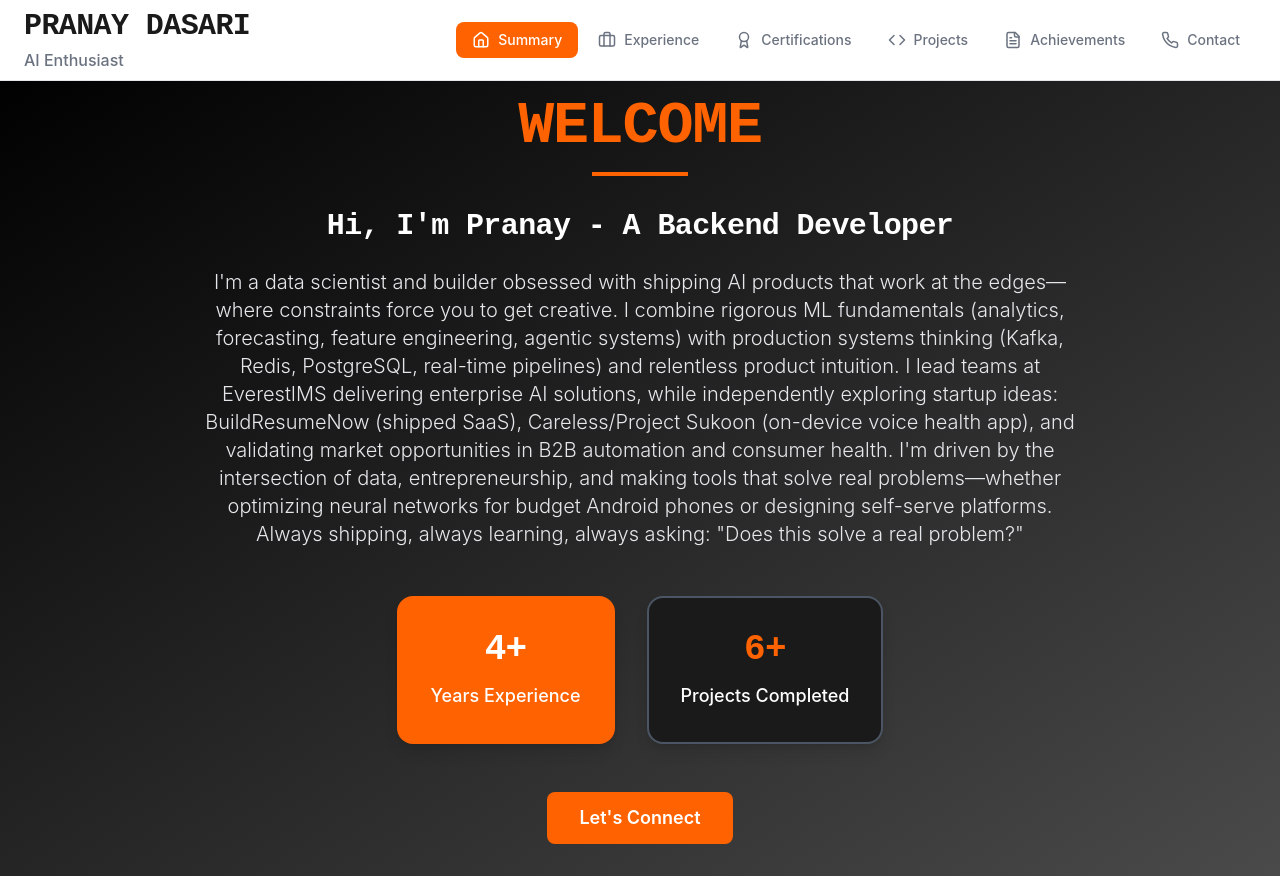
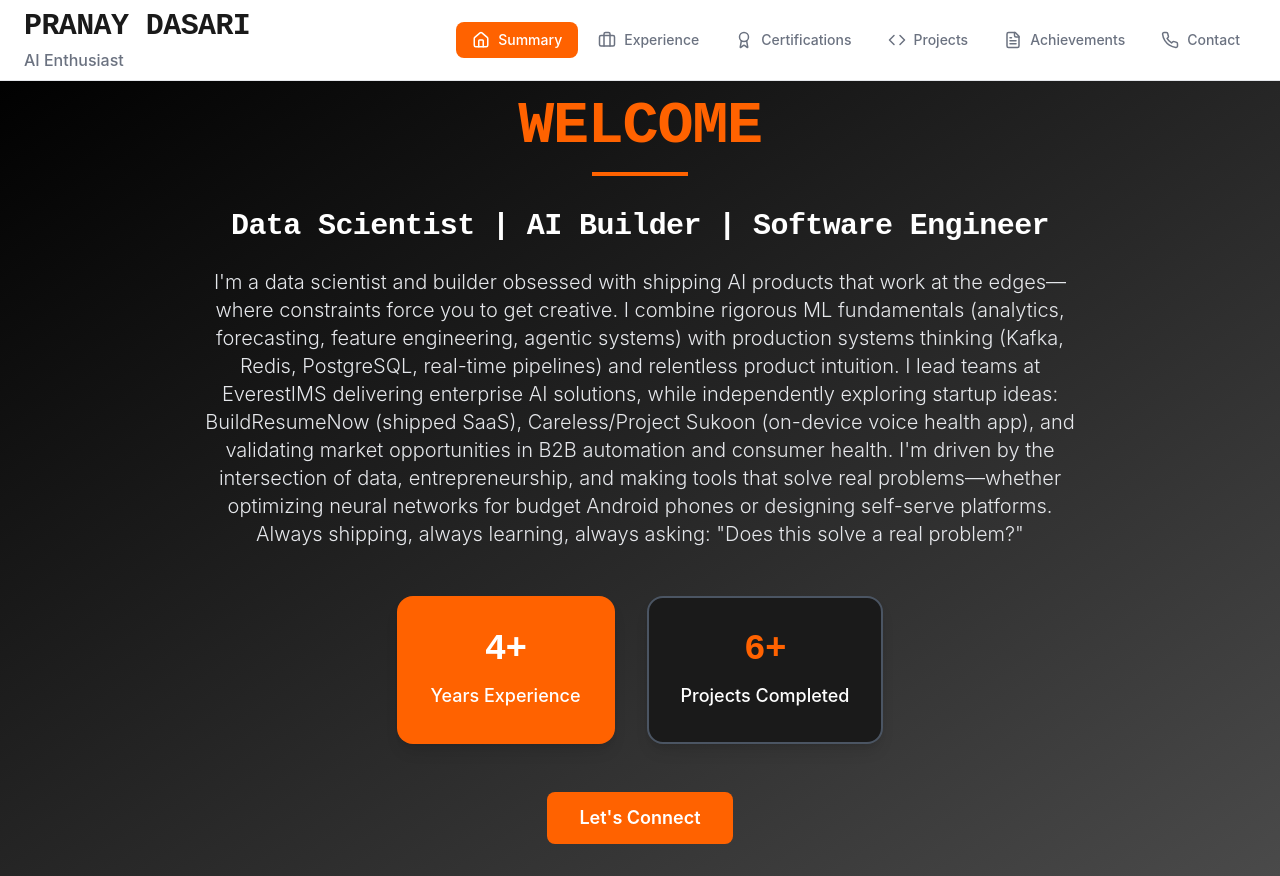
Before and after one commit to pranay-dasari/seeresume, a React (Vite) app: page / in a window 1280 px wide. Built offline with nearby package versions, Linux system fonts and the light colour scheme.

Commit message:
Update hero tagline, page title, and add PD favicon
Co-Authored-By: Claude Sonnet 5 <noreply@anthropic.com>

```diff
--- a/index.html
+++ b/index.html
@@ -4,7 +4,7 @@
   <head>
     <meta charset="UTF-8" />
     <meta name="viewport" content="width=device-width, initial-scale=1.0" />
-    <title>Pranay Dasari - Frontend Developer & AI Enthusiast</title>
+    <title>Pranay Dasari | Data Scientist &amp;amp;amp; ML Engineer</title>
     <meta name="description" content="Portfolio of Pranay Dasari - Frontend Developer with 5+ years experience in React, TypeScript, and AI-driven development." />
     <meta name="author" content="Pranay Dasari" />
 
@@ -18,7 +18,8 @@
     <meta name="twitter:image" content="https://lovable.dev/opengraph-image-p98pqg.png" />
 
     <!-- Favicon -->
-    <link rel="icon" type="image/svg+xml" href="/favicon.ico" />
+    <link rel="icon" type="image/svg+xml" href="/favicon.svg" />
+    <link rel="alternate icon" href="/favicon.ico" />
   </head>
 
   <body>
--- a/src/components/sections/ProfessionalSummary.tsx
+++ b/src/components/sections/ProfessionalSummary.tsx
@@ -48,7 +48,7 @@ const ProfessionalSummary: React.FC<ProfessionalSummaryProps> = ({
 
         <div className="mb-8">
           <h3 className="text-2xl md:text-3xl font-ndot55 text-white mb-6">
-            Hi, I'm Pranay - A Backend Developer
+            Data Scientist | AI Builder | Software Engineer
           </h3>
           <p className="text-lg md:text-xl leading-relaxed text-gray-200 font-light">
             {summary}
```
Also changed, not shown: public/favicon.svg (added), 1 other file (tests, documents, lock files or other folders).
